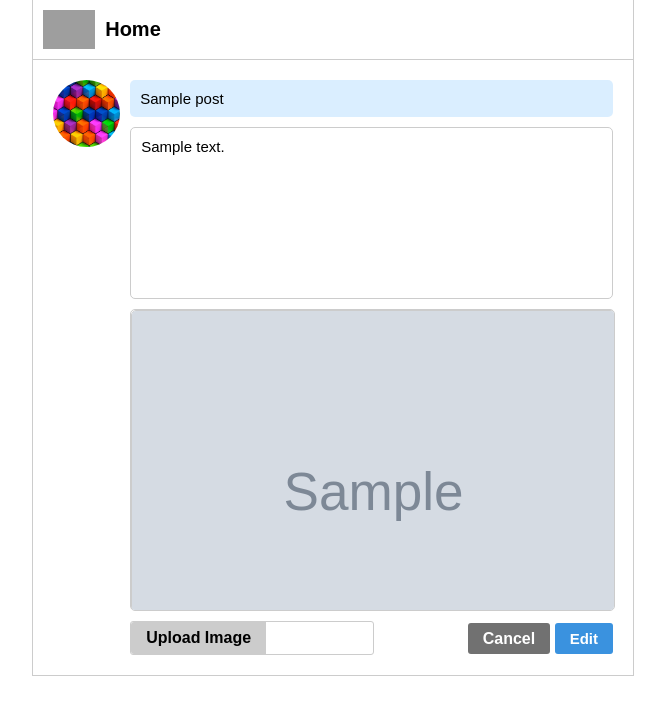
After one commit to MiNombreEsAbe/twitterClone, a Django app: template templates/edit.html in a window 1280 px wide. The commit adds this page. Shown: the top 715 px of the page, without its empty margins (307-972 px from the left). Run offline with Django 3.2, Linux system fonts and the light colour scheme; the template is opened without the code that fills it: most values are stand-ins (such as "Sample title", 1, 10 or a date in 2020); grey boxes marked "Sample" are stand-in pictures; some libraries are stand-ins or nearby versions; grey boxes are pictures that could not be loaded.

Commit message:
Added the edit section to the backend and front end along with styling

```diff
--- a/djangoForum/settings.py
+++ b/djangoForum/settings.py
@@ -136,7 +136,7 @@ STATICFILES_DIRS = [
 DEFAULT_AUTO_FIELD = 'django.db.models.BigAutoField'
 
 cloudinary.config(
-    cloud_name="dtvmootbg",
-    api_key="278255192646378",
-    api_secret="CV27fiBDmWu79ny9ezoneUsV5Dk"
+    cloud_name=env_config.get('CLOUD_NAME'),
+    api_key=env_config.get('API_KEY'),
+    api_secret=env_config.get('API_SECRET')
 )
--- a/posts/urls.py
+++ b/posts/urls.py
@@ -4,5 +4,6 @@ from . import views
 urlpatterns = [
     path('', views.index, name="index"),
     path('delete/<int:post_id>/', views.delete, name="delete"),
-    path('addLike/<int:post_id>/', views.addLike, name="add like")
+    path('addLike/<int:post_id>/', views.addLike, name="add like"),
+    path('edit/<int:post_id>/', views.edit, name="edit")
 ]
--- a/static/css/style.css
+++ b/static/css/style.css
@@ -12,6 +12,12 @@ body {
     margin: 0 auto;
     border-left: 1px solid #ccc;
     border-right: 1px solid #ccc;
+}
+
+.content .divider {
+    width: 100%;
+    height: 10px;
+    background-color: #ccc;
 }
 
 /* Header */
@@ -50,6 +56,13 @@ body {
     width: 100%;
     display: flex;
     flex-direction: column;
+}
+
+.postForm .uploadedImage {
+    width: 100%;
+    margin-bottom: 10px;
+    border: 1px solid #ccc;
+    border-radius: 5px;
 }
 
 .postForm input,
@@ -107,7 +120,8 @@ body {
 }
 
 .postForm .buttons .uploadLabel,
-.postForm .buttons .submitButton {
+.postForm .buttons .submitButton,
+.postForm .buttons .endingButtons a {
     padding: 7px 15px;
     font-weight: bold;
     border: none;
@@ -128,6 +142,12 @@ body {
 
 .postForm .buttons .submitButton {
     background-color: #3a92df;
+    color: #fff;
+}
+
+.postForm .buttons .endingButtons a {
+    text-decoration: none;
+    background-color: #717171;
     color: #fff;
 }
 
@@ -178,17 +198,20 @@ body {
     width: 100%;
 }
 
-.posts li .postBodyHolder .imgHolder {
+.posts li .postBodyHolder .imgHolder,
+.postForm .uploadedImageHolder {
     width: 100%;
     height: 300px;
     margin-bottom: 10px;
-    border-radius: 3px;
+    border-radius: 5px;
     border: 1px solid #ccc;
     overflow: hidden;
 }
 
-.posts li .postBodyHolder .imgHolder img {
+.posts li .postBodyHolder .imgHolder img,
+.postForm .uploadedImageHolder .uploadedImage {
     width: 100%;
+    border-radius: 5px;
 }
 
 .posts li .nameBody {
--- /dev/null
+++ b/templates/edit.html
@@ -0,0 +1,63 @@
+{% extends 'base.html' %} {% block content %} {% load static %}
+<section class="content">
+    <section class="header">
+        <img
+            class="techisLogo"
+            src="{% static 'img/techislogo.svg' %}"
+            alt="Tech I.S. Logo"
+        />
+        <h1 class="headerText">Home</h1>
+    </section>
+    <section class="postForm">
+        <img class="userIcon" src="{% static 'img/user.jpg' %}" alt="" />
+        <form
+            action="/edit/{{ post.id }}/"
+            method="POST"
+            enctype="multipart/form-data"
+            autocomplete="off"
+        >
+            {% csrf_token %}
+            <input
+                class="nameInput"
+                type="text"
+                name="name"
+                value="{{ post.name }}"
+                maxlength="14"
+                required
+            />
+            <textarea name="body" placeholder="What's happening?" required>
+{{ post.body }}</textarea
+            >
+            {% if post.image %}
+            <div class="uploadedImageHolder">
+                <img class="uploadedImage" src="{{ post.image.url }}" alt="" />
+            </div>
+            {% endif %}
+            <div class="buttons">
+                <div class="visibleFileInput">
+                    <label class="uploadLabel" for="inputForFile">
+                        Upload Image
+                    </label>
+                    <p id="fileName"></p>
+                </div>
+                <input
+                    id="inputForFile"
+                    class="fileInput"
+                    type="file"
+                    name="image"
+                />
+                <div class="endingButtons">
+                    <a href="/">Cancel</a>
+                    <input class="submitButton" type="submit" value="Edit" />
+                </div>
+            </div>
+        </form>
+    </section>
+    <script
+        src="https://code.jquery.com/jquery-3.6.0.js"
+        integrity="sha256-H+K7U5CnXl1h5ywQfKtSj8PCmoN9aaq30gDh27Xc0jk="
+        crossorigin="anonymous"
+    ></script>
+    <script src="{% static 'js/post.js' %}"></script>
+</section>
+{% endblock %}
--- a/templates/posts.html
+++ b/templates/posts.html
@@ -47,6 +47,7 @@
             </div>
         </form>
     </section>
+    <div class="divider"></div>
     <section class="posts">
         <ul>
             {% for post in posts %}
@@ -58,6 +59,7 @@
                 />
                 <div class="menu">
                     <a href="/delete/{{ post.id }}">Delete</a>
+                    <a href="/edit/{{ post.id }}">Edit</a>
                     <!-- <i class="fas fa-trash-alt"></i> -->
                 </div>
                 <div class="logo">
```
Also changed, not shown: posts/views.py (+15 -0 lines), db.sqlite3.
